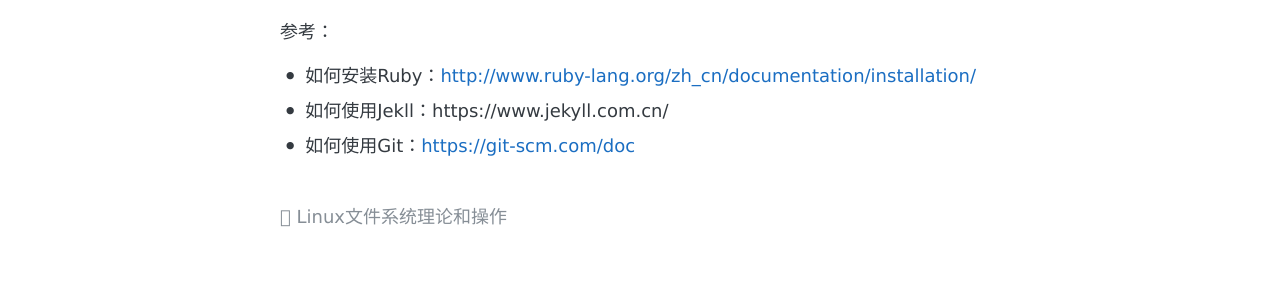
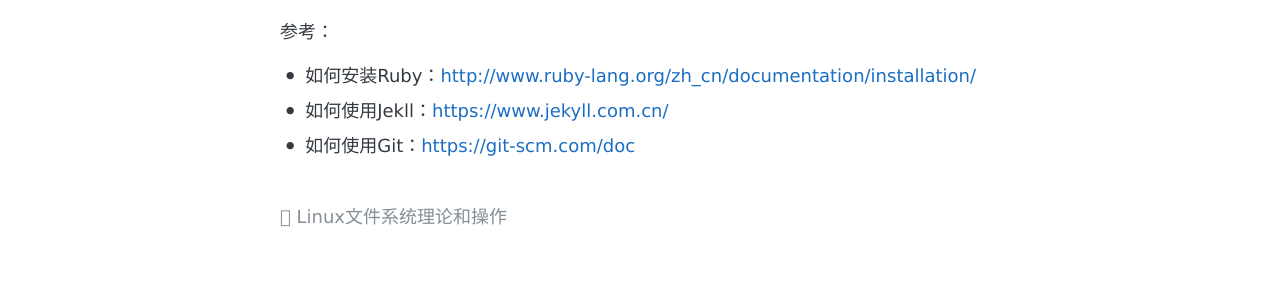
Before and after one commit to ExcitedSpider/archive.excitedspider.github.io, a Jekyll site: the page built from _posts/2019-5-12-博客改版啦.md, in a window 1280 px wide. Shown: the part 1388-1681 px from the top of the page. Built offline with Jekyll 4.4.1, drawn with Linux system fonts in a browser that asks for light colours.

Commit message:
2019/5/12 17:57 by

```diff
--- a/_posts/2019-5-12-博客改版啦.md
+++ b/_posts/2019-5-12-博客改版啦.md
@@ -56,5 +56,5 @@ comments: false
 参考：
 
 - 如何安装Ruby：<http://www.ruby-lang.org/zh_cn/documentation/installation/>
-- 如何使用Jekll：https://www.jekyll.com.cn/
+- 如何使用Jekll：<https://www.jekyll.com.cn/>
 - 如何使用Git：<https://git-scm.com/doc>
```
